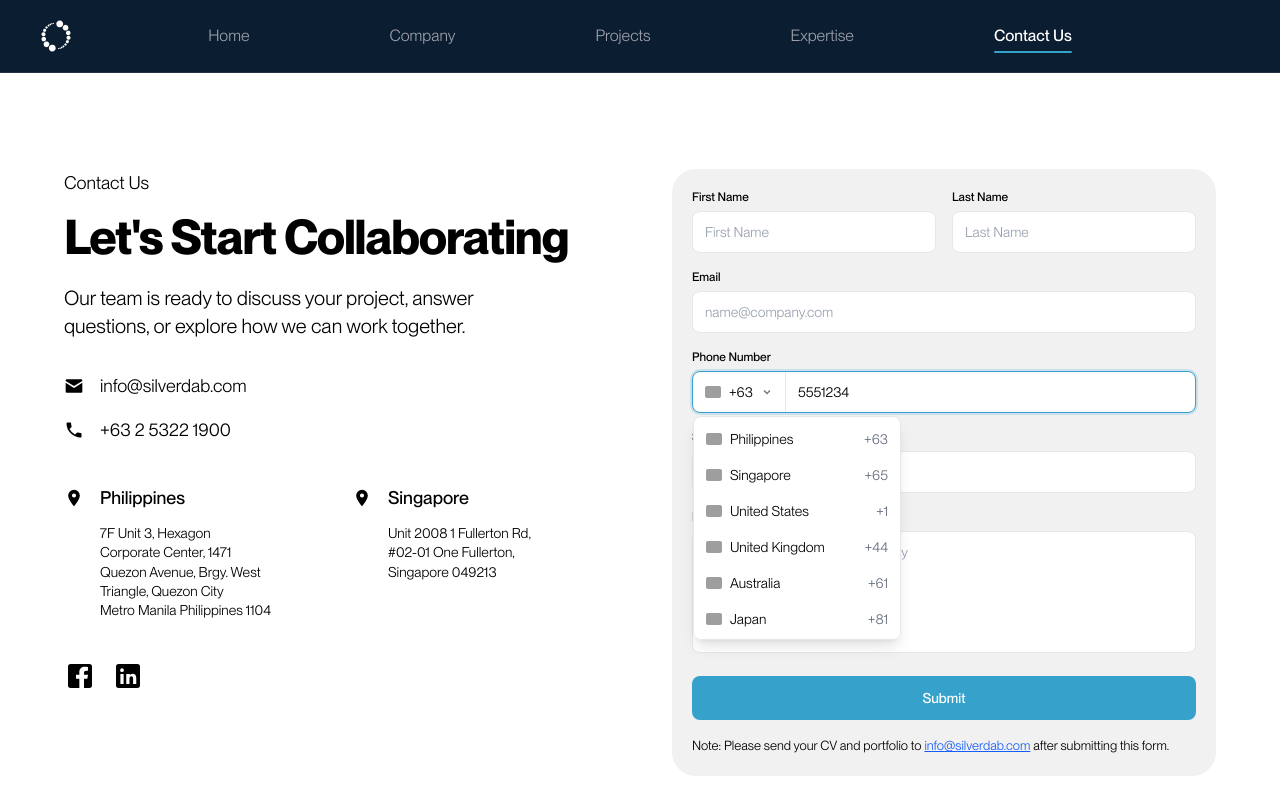
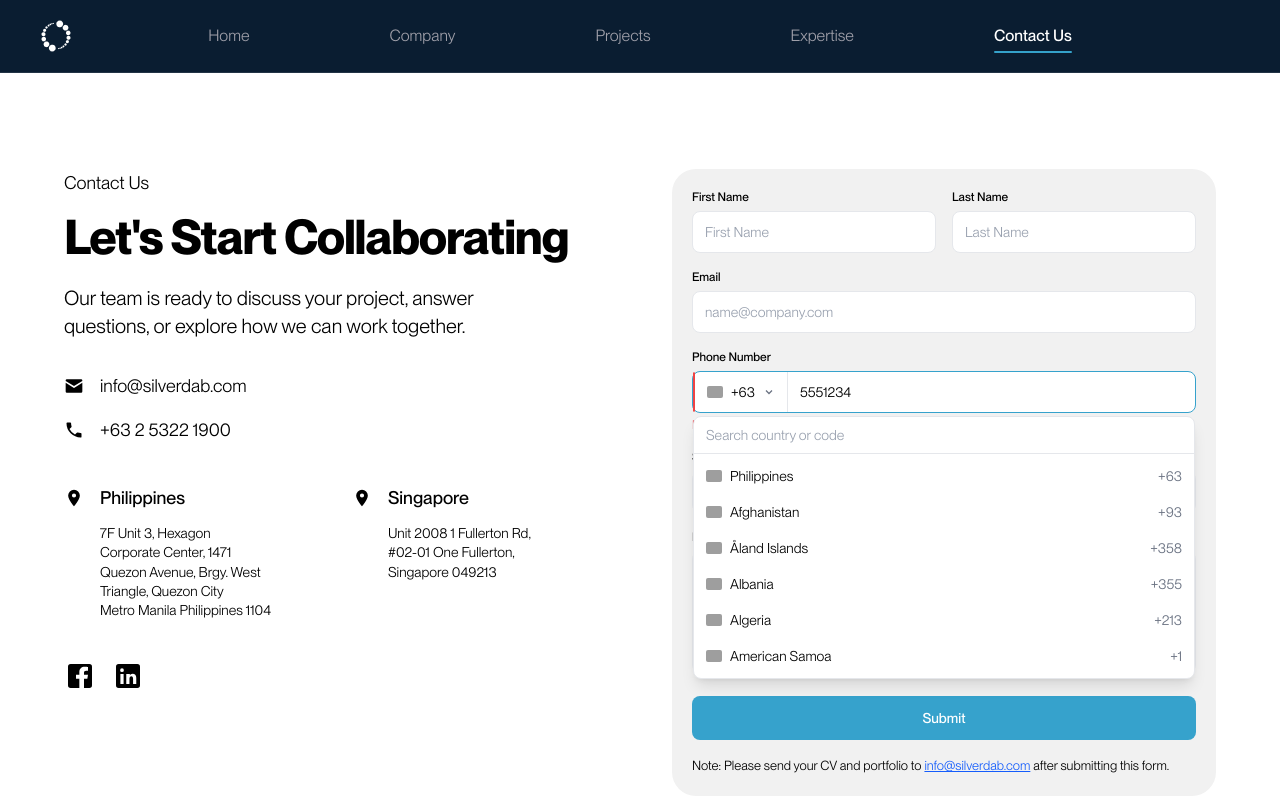
Before and after one commit to itsilverdabcorp-code/silverdab-website, a Next.js app: page /contact in a window 1280 px wide. Both pictures are taken after typing "5551234" into the empty fields and a click on the button "+63". Shown: the top 800 px of the page. Built offline with nearby package versions, Linux system fonts and the light colour scheme; grey boxes are pictures that could not be loaded.

Commit message:
contact form

```diff
--- a/app/components/contact/ContactForm.tsx
+++ b/app/components/contact/ContactForm.tsx
@@ -2,24 +2,53 @@
 
 import { useEffect, useRef, useState } from "react";
 import Reveal from "../Reveal"; // adjust path
+import {
+  getCountries,
+  getCountryCallingCode,
+  getExampleNumber,
+  isValidPhoneNumber,
+  type CountryCode,
+} from "libphonenumber-js";
+import examples from "libphonenumber-js/examples.mobile.json";
 
-const countries = [
-  { code: "ph", dial: "+63", name: "Philippines" },
-  { code: "sg", dial: "+65", name: "Singapore" },
-  { code: "us", dial: "+1", name: "United States" },
-  { code: "gb", dial: "+44", name: "United Kingdom" },
-  { code: "au", dial: "+61", name: "Australia" },
-  { code: "jp", dial: "+81", name: "Japan" },
-];
+const regionNames = new Intl.DisplayNames(["en"], { type: "region" });
+
+const countries = getCountries()
+  .filter((c) => c !== "AC" && c !== "TA") // no flag images for these
+  .map((c) => ({
+    code: c.toLowerCase(),
+    dial: `+${getCountryCallingCode(c)}`,
+    name: regionNames.of(c) ?? c,
+  }))
+  .sort((a, b) => {
+    if (a.code === "ph") return -1; // Philippines first, and the default
+    if (b.code === "ph") return 1;
+    return a.name.localeCompare(b.name);
+  });
 
 const inputCls =
-  "w-full rounded-lg border border-gray-200 bg-white px-3 py-2.5 text-sm text-black placeholder:text-gray-400 outline-none focus:border-[#36A2CC] focus:ring-2 focus:ring-[#36A2CC]/20";
+  "w-full rounded-lg border border-gray-200 bg-white px-3 py-2.5 text-sm text-black placeholder:text-gray-400 outline-none focus:border-[#36A2CC]";
 const labelCls = "mb-1.5 block text-xs font-medium text-black";
+const EMAIL_RE = /^[^\s@]+@[^\s@]+\.[^\s@]+$/;
 
 export default function ContactForm() {
+  const [query, setQuery] = useState("");
   const [country, setCountry] = useState(countries[0]);
   const [open, setOpen] = useState(false);
   const [status, setStatus] = useState<"idle" | "sending" | "sent" | "error">("idle");
+  const example = getExampleNumber(country.code.toUpperCase() as CountryCode, examples);
+  const phonePlaceholder =
+  example?.formatInternational().replace(country.dial, "").trim() || "Phone number";
+  const [emailError, setEmailError] = useState("");
+  const [phone, setPhone] = useState("");
+  const [phoneError, setPhoneError] = useState("");
+  const checkPhone = (value: string) => {
+  const v = value.trim();
+  if (!v) return ""; // phone is optional
+  return isValidPhoneNumber(v, country.code.toUpperCase() as CountryCode)
+    ? ""
+    : "Incomplete or invalid number. Check the digits for the selected country.";
+  };
   const dropdownRef = useRef<HTMLDivElement>(null);
 
   useEffect(() => {
@@ -34,6 +63,17 @@ export default function ContactForm() {
     e.preventDefault();
     const form = e.currentTarget;
     const data = Object.fromEntries(new FormData(form));
+    const email = String(data.email).trim();
+    if (!/^[^\s@]+@[^\s@]+\.[^\s@]+$/.test(email)) {
+      setEmailError("Enter a valid email, like name@company.com.");
+      return;
+    }
+    const phoneMsg = checkPhone(phone);
+    if (phoneMsg) {
+      setPhoneError(phoneMsg);
+      return;
+    }
+    setEmailError("");
     setStatus("sending");
     try {
       // TODO: replace with your real endpoint
@@ -45,6 +85,7 @@ export default function ContactForm() {
       if (!res.ok) throw new Error("Request failed");
       setStatus("sent");
       form.reset();
+      setPhone("");
     } catch {
       setStatus("error");
     }
@@ -69,13 +110,40 @@ export default function ContactForm() {
 
       <Reveal delay={0.5} className="mt-4">
       <label htmlFor="email" className={labelCls}>Email</label>
-        <input id="email" name="email" type="email" required placeholder="name@company.com" className={inputCls} />
+      <input
+        id="email"
+        name="email"
+        type="text"
+        inputMode="email"
+        placeholder="name@company.com"
+        className={inputCls}
+        style={emailError ? { borderColor: "#ef4444" } : undefined}
+        onBlur={(e) => {
+          const v = e.target.value.trim();
+          setEmailError(
+            v && !EMAIL_RE.test(v)
+              ? "Not a valid email. Use a format like name@company.com."
+              : ""
+          );
+        }}
+        onChange={() => {
+          if (emailError) setEmailError("");
+        }}
+      />
+      {emailError && (
+        <p className="mt-1 text-xs text-red-600">{emailError}</p>
+      )}
     </Reveal>
 
       <Reveal delay={0.6} className="relative z-30 mt-4">
         <label htmlFor="phone" className={labelCls}>Phone Number</label>
-        <div className="flex rounded-lg border border-gray-200 bg-white focus-within:border-[#36A2CC] focus-within:ring-2 focus-within:ring-[#36A2CC]/20">
-          <div ref={dropdownRef} className="relative">
+        <div className="relative flex rounded-lg border border-gray-200 bg-white focus-within:border-[#36A2CC]">
+          <div
+              style={phoneError ? { borderColor: "#ef4444" } : undefined}
+              className="relative flex rounded-md border border-gray-200 bg-white focus-within:border-[#36A2CC]"
+            >
+          </div>
+          <div ref={dropdownRef}>
             <button
               type="button"
               onClick={() => setOpen((v) => !v)}
@@ -91,33 +159,63 @@ export default function ContactForm() {
               </svg>
             </button>
             {open && (
-              <ul role="listbox" className="absolute left-0 top-full z-20 mt-1 max-h-56 w-52 overflow-auto rounded-lg border border-gray-200 bg-white py-1 text-black shadow-lg">
-                {countries.map((c) => (
+            <div className="absolute inset-x-0 top-full z-20 mt-1 rounded-lg border border-gray-200 bg-white text-black shadow-lg">
+              <input
+                autoFocus
+                value={query}
+                onChange={(e) => setQuery(e.target.value)}
+                placeholder="Search country or code"
+                className="w-full rounded-t-lg border-b border-gray-200 px-3 py-2 text-sm outline-none placeholder:text-gray-400"
+              />
+              <ul role="listbox" className="max-h-56 overflow-auto py-1">
+                {countries
+                  .filter(
+                    (c) =>
+                      c.name.toLowerCase().includes(query.toLowerCase()) ||
+                      c.dial.includes(query)
+                  )
+                  .map((c) => (
                     <li key={c.code}>
                       <button
                         type="button"
-                      onClick={() => { setCountry(c); setOpen(false); }}
+                        onClick={() => {
+                          setCountry(c);
+                          setOpen(false);
+                          setQuery("");
+                        }}
                         className="flex w-full items-center gap-2 px-3 py-2 text-left text-sm text-black hover:bg-gray-100"
                       >
                         {/* eslint-disable-next-line @next/next/no-img-element */}
-                      <img src={`https://flagcdn.com/w20/${c.code}.png`} alt="" className="h-3 w-4 rounded-[2px] object-cover" />
+                        <img
+                          src={`https://flagcdn.com/w20/${c.code}.png`}
+                          alt=""
+                          className="h-3 w-4 rounded-[2px] object-cover"
+                        />
                         <span className="flex-1">{c.name}</span>
                         <span className="text-gray-500">{c.dial}</span>
                       </button>
                     </li>
                   ))}
               </ul>
+            </div>
           )}
           </div>
           <input
             id="phone"
             name="phone"
             type="tel"
-            inputMode="tel"
-            placeholder="912 345 6789"
-            className="min-w-0 flex-1 rounded-r-lg bg-transparent px-3 py-2.5 text-sm text-black outline-none placeholder:text-gray-400"
+            inputMode="numeric"
+            value={phone}
+            onChange={(e) => {
+              setPhone(e.target.value.replace(/[^\d\s-]/g, ""));
+              if (phoneError) setPhoneError("");
+            }}
+            onBlur={() => setPhoneError(checkPhone(phone))}
+            placeholder={phonePlaceholder}
+            className="min-w-0 flex-1 rounded-r-lg bg-transparent px-3 py-2.5 text-sm text-black outline-none placeholder:text-gray-400 focus:border-0 focus:outline-none focus:ring-0"
           />
         </div>
+        {phoneError && <p className="mt-1 text-xs text-red-600">{phoneError}</p>}
       </Reveal>
 
       <Reveal delay={0.7} className="mt-4">
--- a/app/components/contact/ContactInfo.tsx
+++ b/app/components/contact/ContactInfo.tsx
@@ -96,12 +96,12 @@ export default function ContactInfo() {
       </div>
 
       <Reveal delay={0.7} className="mt-10 flex items-center gap-4">
-        <a href="#" aria-label="Facebook">
+        <a href="https://www.facebook.com/share/19ZDqAiqCT/" aria-label="Facebook">
           <svg viewBox="0 0 24 24" className="h-8 w-8" fill="currentColor">
             <path d="M5 3h14a2 2 0 0 1 2 2v14a2 2 0 0 1-2 2h-4v-7h2.5l.5-3h-3V9.5c0-.9.4-1.5 1.6-1.5H18V5.2c-.4-.1-1.4-.2-2.5-.2-2.4 0-4 1.4-4 4.1V11H9v3h2.5v7H5a2 2 0 0 1-2-2V5a2 2 0 0 1 2-2Z" />
           </svg>
         </a>
-        <a href="#" aria-label="LinkedIn">
+        <a href="https://www.linkedin.com/company/silverdab-corporation/" aria-label="LinkedIn">
           <svg viewBox="0 0 24 24" className="h-8 w-8" fill="currentColor">
             <path d="M5 3h14a2 2 0 0 1 2 2v14a2 2 0 0 1-2 2H5a2 2 0 0 1-2-2V5a2 2 0 0 1 2-2Zm1.3 7.5V18h2.4v-7.5H6.3ZM7.5 6.2a1.4 1.4 0 1 0 0 2.8 1.4 1.4 0 0 0 0-2.8Zm3.2 4.3V18h2.4v-4c0-1.1.5-1.8 1.4-1.8s1.3.7 1.3 1.8V18h2.4v-4.6c0-2-1.1-3.1-2.7-3.1-1.1 0-1.8.6-2.1 1.1v-.9h-2.7Z" />
           </svg>
--- a/app/components/timeline/TimelineCarousel.tsx
+++ b/app/components/timeline/TimelineCarousel.tsx
@@ -379,7 +379,7 @@ export default function TimelineCarousel() {
             </h2>
 
             <div
-              className="tl-year-intro mt-14 border-l-3 border-blue-600 pl-8"
+              className="tl-year-intro mt-14 min-h-[120px] border-l-3 border-blue-600 pl-8"
               aria-live="polite"
             >
               <div>
--- a/package.json
+++ b/package.json
@@ -11,6 +11,7 @@
   "dependencies": {
     "cobe": "^2.0.1",
     "d3-geo": "^3.1.1",
+    "libphonenumber-js": "^1.13.15",
     "motion": "^13.4.5",
     "next": "16.3.6",
     "nodemailer": "^10.1.0",
```
Also changed, not shown: 1 other file (tests, documents, lock files or other folders). Lines whose indentation alone changed are shown as unchanged.
